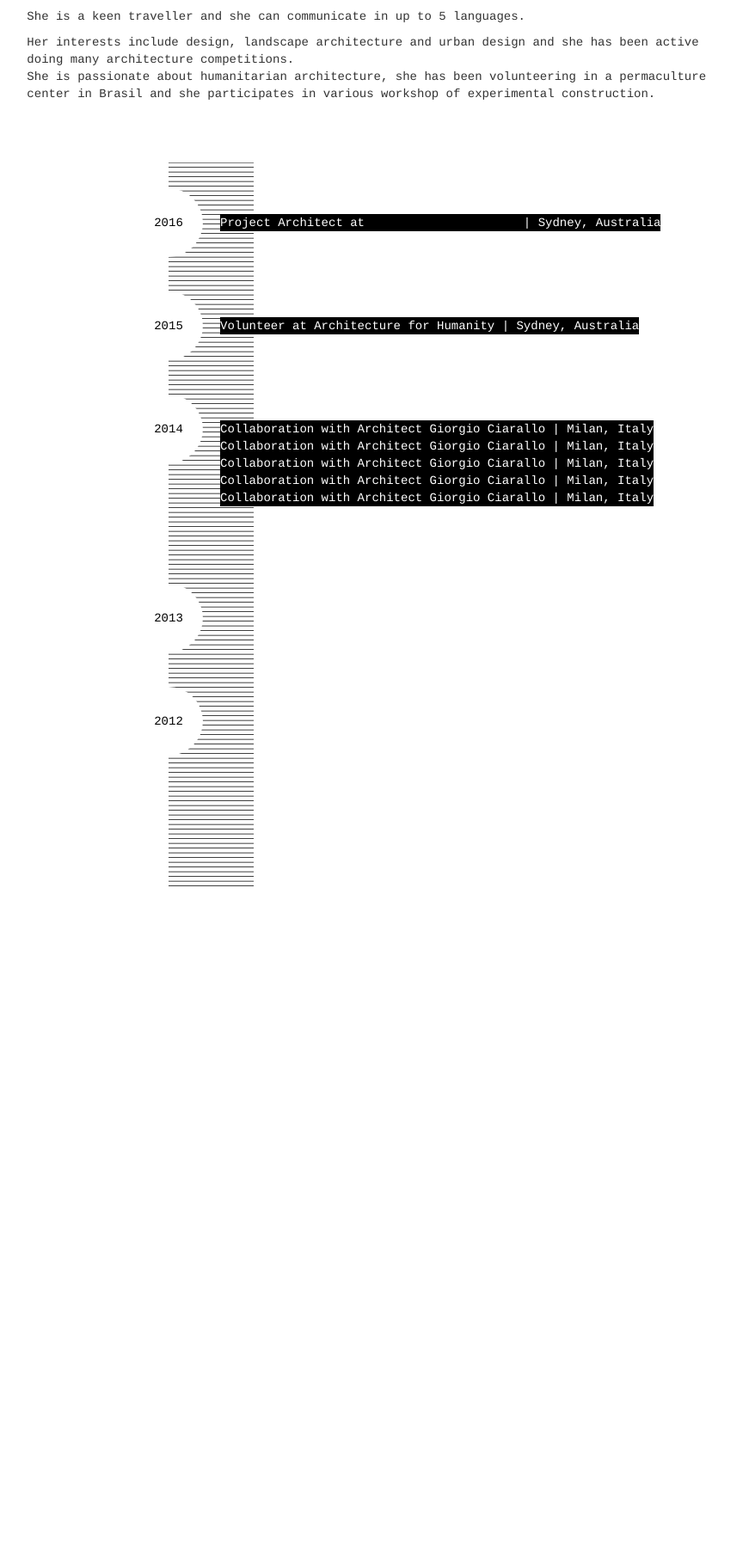
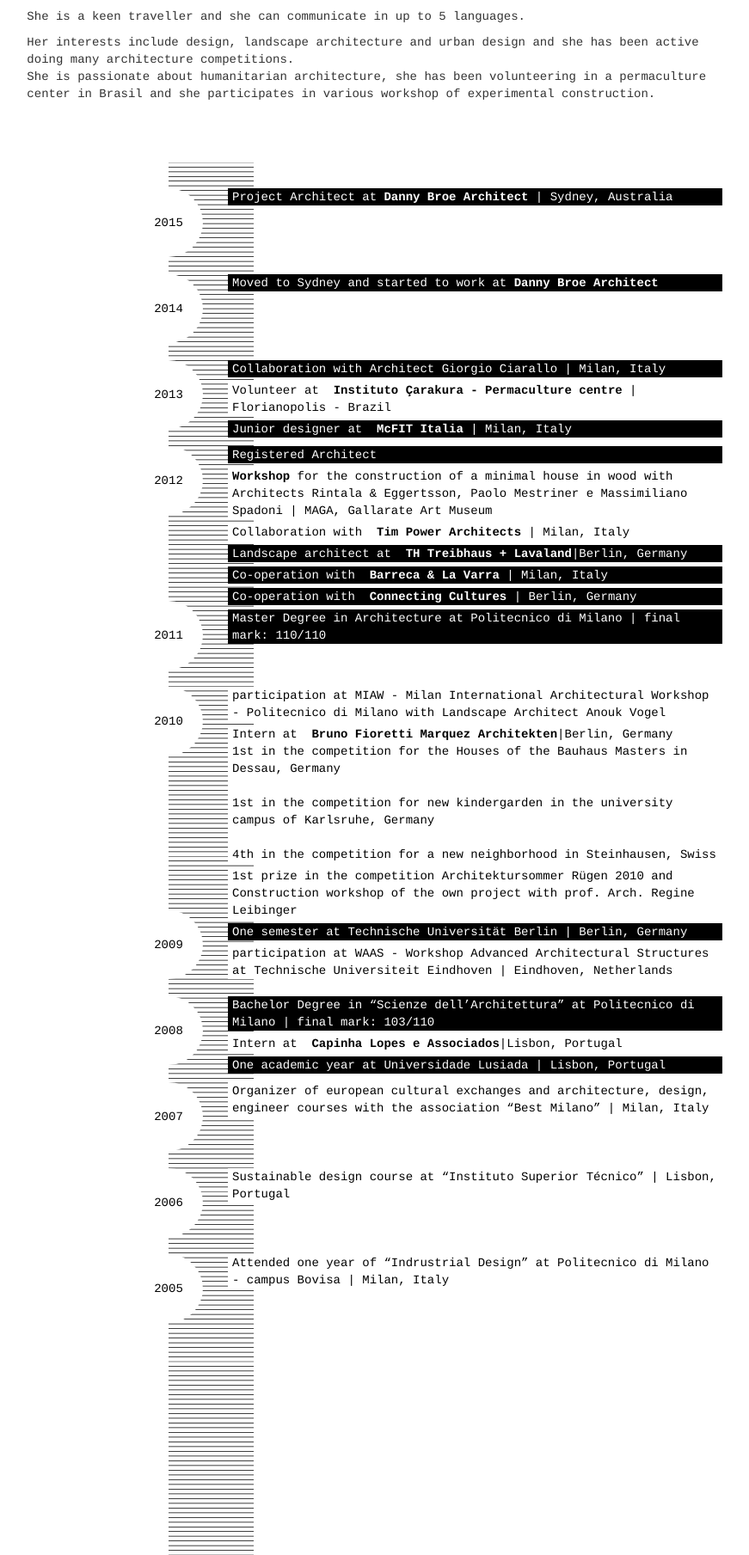
Before and after one commit to fedetaglia/serenavaccari, a Rails app: template app/views/pages/about.html.slim in a window 1280 px wide. Shown: the part 312-2121 px from the top of the page at 86% size, without its empty margins (197-1068 px from the left). Before the commit the page ends 1343 px from the top, so only its background shows below. Run offline with Rails 7, Linux system fonts and the light colour scheme; the template is opened without the code that fills it, so the values that code supplies are empty; style sheets or scripts are compiled from the project's sources; parts of the project's set-up code (start-up, migrations or seed data) failed here and were passed over; some libraries are stand-ins or nearby versions.

Commit message:
add timeline

```diff
--- a/app/assets/stylesheets/history.css.scss
+++ b/app/assets/stylesheets/history.css.scss
@@ -5,13 +5,41 @@
     left: 20%;
     top: -10px;
     bottom: 0px;
+    z-index: -1px;
   }
   .description {
-    position: absolute;
-    left: calc(20% + 60px);
+    position: relative;
+    z-index: 1000;
+    padding: 0px 5px;
+    width: calc(80% - 60px);
+    float: right;
+
     background-color: black;
+    &.grey {
+      background-color: grey;
+    }
     color: white;
-    margin-top: 30px;
+    margin-bottom: 5px;
+    a {
+      color: white;
+      &:hover {
+        color: black;
+        background-color: white;
+        text-decoration: none;
+      }
+    }
+    &.inverted {
+        color: black;
+        background-color: white;
+      a {
+        color: black;
+        &:hover {
+          color: white;
+          background-color: black;
+          text-decoration: none;
+        }
+      }
+    }
   }
   .years {
     background-color: white;
@@ -27,12 +55,13 @@
 
   .history-line {
     margin-top: 20px;
-    height: 100px;
+    height: 80px;
     &.double {
-      height: 200px;
+      height: 160px;
     }
     &.triple {
-      height: 300px;
+      height: 240px;
+
     }
   }
 }
--- a/app/views/pages/_history.html.slim
+++ b/app/views/pages/_history.html.slim
@@ -1,42 +1,142 @@
 .history
-  = image_tag 'line.png', class: 'line-image'
+  = image_tag 'mid-line.png', class: 'line-image'
   .history-line
     .years
-      | 2016
+      | 2015
     .description
       | Project Architect at&nbsp;
       b
-        = link_to "Danny Broe Architect", 'http://www.dannybroearchitect.com', class: 'black-link', target: '_blank'
+        = link_to "Danny Broe Architect", 'http://www.dannybroearchitect.com', target: '_blank'
       |  | Sydney, Australia
 
   .history-line
     .years
-      | 2015
-    .description
-      | Volunteer at Architecture for Humanity
-      |  | Sydney, Australia
-  .history-line.double
-    .years
       | 2014
     .description
-      | Collaboration with Architect Giorgio Ciarallo
-      |  | Milan, Italy
-      br
-      | Collaboration with Architect Giorgio Ciarallo
-      |  | Milan, Italy
-      br
-      | Collaboration with Architect Giorgio Ciarallo
-      |  | Milan, Italy
-      br
-      | Collaboration with Architect Giorgio Ciarallo
-      |  | Milan, Italy
-      br
-      | Collaboration with Architect Giorgio Ciarallo
-      |  | Milan, Italy
+      | Moved to Sydney and started to work at&nbsp;
+      b
+        = link_to "Danny Broe Architect", 'http://www.dannybroearchitect.com', target: '_blank'
 
   .history-line
     .years
       | 2013
+    .description
+      | Collaboration with Architect Giorgio Ciarallo
+      |  | Milan, Italy
+    .description.inverted
+      | Volunteer at &nbsp;
+      b
+        = link_to "Instituto Çarakura - Permaculture centre", 'http://www.institutocarakura.org.br', target: '_blank'
+      |  | Florianopolis - Brazil
+    .description
+      | Junior designer at &nbsp;
+      b
+        = link_to "McFIT Italia", 'http://www.mcfit.com', target: '_blank'
+      |  |  Milan, Italy
+
+
+  .history-line.double
+    .years
+      | 2012
+    .description
+      | Registered Architect
+    .description.inverted
+      b
+        = link_to "Workshop", 'http://www.archilovers.com/projects/61186/abitare-minimo-maga-gallarate.html', target: '_blank'
+      | &nbsp;for the construction of a minimal house in wood with Architects Rintala & Eggertsson, Paolo Mestriner e Massimiliano Spadoni
+      |  |  MAGA, Gallarate Art Museum
+    .description.inverted
+      | Collaboration with &nbsp;
+      b
+        = link_to "Tim Power Architects", 'http://www.tim-power.com/', target: '_blank'
+      |  |  Milan, Italy
+    .description
+      | Landscape architect at &nbsp;
+      b
+        = link_to "TH Treibhaus + Lavaland", 'http://www.treibhausberlin.de', target: '_blank'
+      | |Berlin, Germany
+
+    .description
+      | Co-operation with &nbsp;
+      b
+        =link_to "Barreca & La Varra", 'http://www.barrecaelavarra.it', target: '_blank'
+      |  |  Milan, Italy
+    .description
+      | Co-operation with &nbsp;
+      b
+        = link_to "Connecting Cultures", 'http://www.connectingcultures.info', target: '_blank'
+      |  |  Berlin, Germany
+
+
   .history-line
     .years
-      | 2012
+      | 2011
+    .description
+      | Master Degree in Architecture at Politecnico di Milano | final mark: 110/110
+
+
+  .history-line.triple
+    .years
+      | 2010
+
+    .description.inverted
+      | participation at MIAW - Milan International Architectural Workshop - Politecnico di Milano with Landscape Architect Anouk Vogel
+
+
+    .description.inverted
+      | Intern at &nbsp;
+      b
+        = link_to "Bruno Fioretti Marquez Architekten", 'http://www.bfm-architekten.de', target: '_blank'
+      | |Berlin, Germany
+      br 1st in the competition for the Houses of the Bauhaus Masters in Dessau, Germany
+      br 1st in the competition for new kindergarden in the university campus of Karlsruhe, Germany
+      br 4th in the competition for a new neighborhood in Steinhausen, Swiss
+
+
+    .description.inverted
+      | 1st prize in the competition Architektursommer Rügen 2010 and Construction workshop of the own project with prof. Arch. Regine Leibinger
+
+    .description
+      | One semester at Technische Universität Berlin | Berlin, Germany
+
+
+  .history-line
+    .years
+      | 2009
+    .description.inverted
+      | participation at WAAS - Workshop Advanced Architectural Structures at Technische Universiteit Eindhoven | Eindhoven, Netherlands
+
+
+  .history-line
+    .years
+      | 2008
+    .description
+      | Bachelor Degree in “Scienze dell’Architettura” at Politecnico di Milano | final mark: 103/110
+
+    .description.inverted
+      | Intern at &nbsp;
+      b
+        = link_to "Capinha Lopes e Associados", 'http://www.capinha-lopes.pt', target: '_blank'
+      | |Lisbon, Portugal
+
+    .description
+      | One academic year at Universidade Lusiada | Lisbon, Portugal
+
+
+  .history-line
+    .years
+      | 2007
+    .description.inverted
+      | Organizer of european cultural exchanges and architecture, design, engineer courses with the association “Best Milano” | Milan, Italy
+
+  .history-line
+    .years
+      | 2006
+    .description.inverted
+      | Sustainable design course at “Instituto Superior Técnico” | Lisbon, Portugal
+
+  .history-line
+    .years
+      | 2005
+    .description.inverted
+      | Attended one year of “Indrustrial Design” at Politecnico di Milano - campus Bovisa | Milan, Italy
```
Also changed, not shown: app/assets/images/long-line.png (added), app/assets/images/mid-line.png (added), 4 other files.
